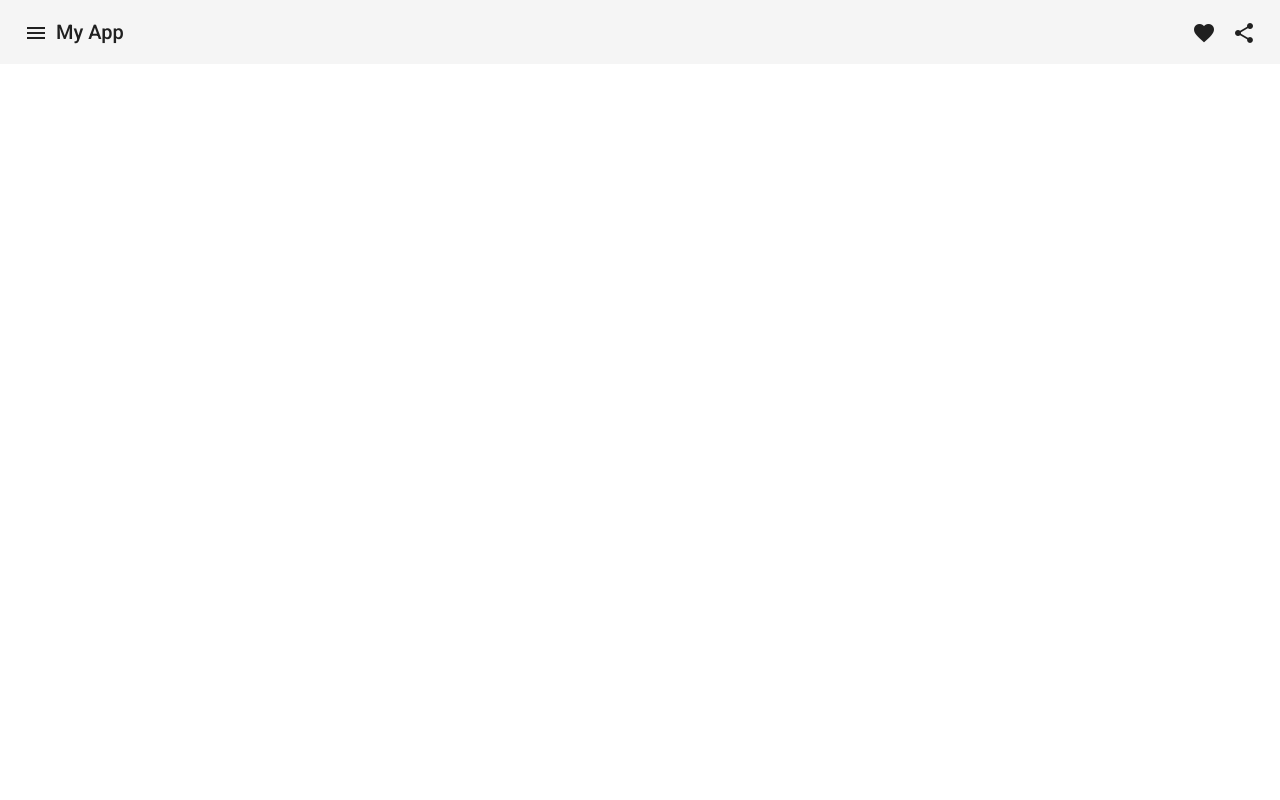
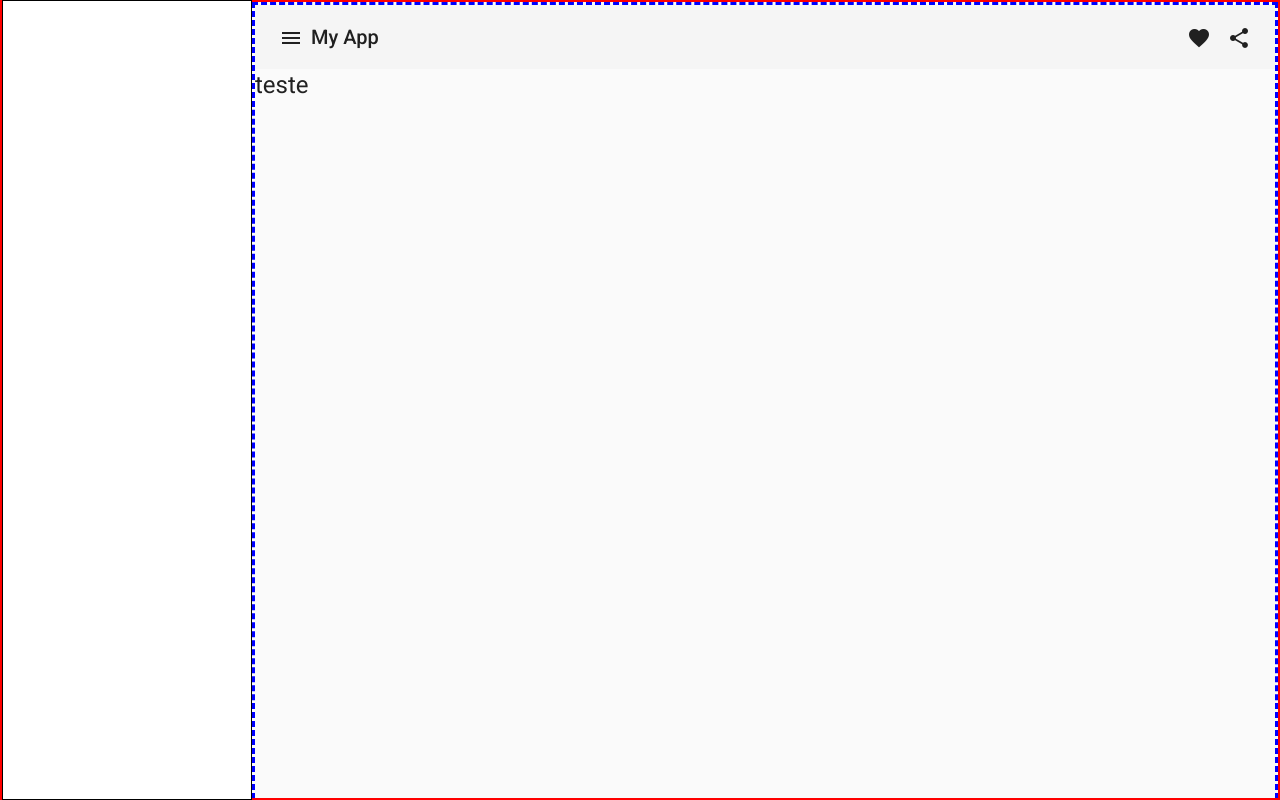
Before and after one commit to vsandrade/RxJS_Angular_Material, an Angular app in the folder Angular-Material/: page / in a window 1280 px wide. Built offline with nearby package versions, Linux system fonts and the light colour scheme.

Commit message:
Sidenav + RxJS

```diff
--- a/Angular-Material/src/app/app.component.html
+++ b/Angular-Material/src/app/app.component.html
@@ -1,15 +1,33 @@
+<mat-sidenav-container>
+  <mat-sidenav
+    class="sidenav"
+    #sidenav
+    [opened]="!isSmallScreen"
+    [fixedInViewport]="true"
+    [mode]="sidenavMode"
+  >
+  </mat-sidenav>
+
+  <mat-sidenav-content>
     <mat-toolbar>
-  <button mat-icon-button class="example-icon" aria-label="Example icon-button with menu icon">
+      <button
+        mat-icon-button
+        class="example-icon"
+        (click)="sidenav.toggle()"
+      >
         <mat-icon>menu</mat-icon>
       </button>
       <span>My App</span>
       <span class="example-spacer"></span>
-  <button mat-icon-button class="example-icon favorite-icon" aria-label="Example icon-button with heart icon">
+      <button mat-icon-button class="example-icon favorite-icon">
         <mat-icon>favorite</mat-icon>
       </button>
-  <button mat-icon-button class="example-icon" aria-label="Example icon-button with share icon">
+      <button mat-icon-button class="example-icon">
         <mat-icon>share</mat-icon>
       </button>
     </mat-toolbar>
+    <h1>teste</h1>
+  </mat-sidenav-content>
+</mat-sidenav-container>
 
 <router-outlet></router-outlet>
--- a/Angular-Material/src/app/app.component.scss
+++ b/Angular-Material/src/app/app.component.scss
@@ -1,3 +1,18 @@
 .example-spacer {
   flex: 1 1 auto;
 }
+
+.sidenav {
+  width: 250px;
+  border: 1px solid black;
+}
+
+mat-sidenav-content {
+  height: 100vh;
+  border: 3px dashed blue;
+}
+
+mat-sidenav-container {
+  height: 100vh;
+  border: 2px solid red;
+}
--- a/Angular-Material/src/app/app.component.ts
+++ b/Angular-Material/src/app/app.component.ts
@@ -1,4 +1,7 @@
-import { Component } from '@angular/core';
+import { Component, ViewChild } from '@angular/core';
+import { BreakpointObserver } from '@angular/cdk/layout';
+import { MatSidenav } from '@angular/material/sidenav';
+import { pluck } from 'rxjs';
 
 @Component({
   selector: 'app-root',
@@ -6,5 +9,17 @@ import { Component } from '@angular/core';
   styleUrls: ['./app.component.scss']
 })
 export class AppComponent {
-  title = 'Angular-Material';
+  public isSmallScreen = false;
+
+  constructor(private breakpointObserver: BreakpointObserver) { }
+
+  ngAfterContentInit(): void {
+    this.breakpointObserver
+        .observe(['(max-width: 800px)'])
+        .subscribe((res) => this.isSmallScreen = res.matches);
+  }
+
+  get sidenavMode() {
+    return this.isSmallScreen ? 'over' : 'side';
+  }
 }
```
Also changed, not shown: Angular-Material/src/app/Material/Material.module.ts (+3 -7 lines). Lines whose indentation alone changed are shown as unchanged.
